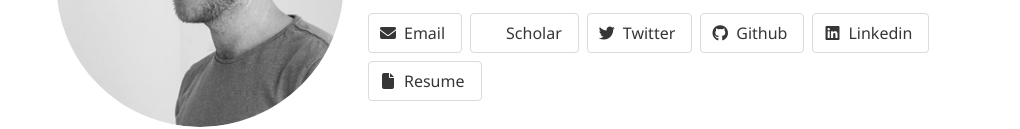
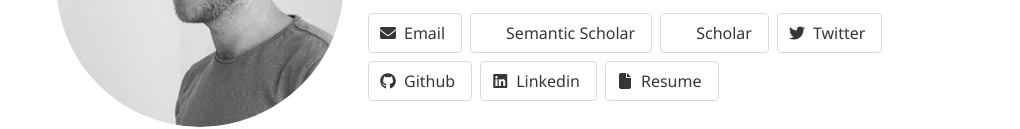
Before and after one commit to AsafShul/asafshul.github.io, a plain HTML site: page index.html in a window 1280 px wide. Shown: the part 209-338 px from the top of the page, without its empty margins (128-1148 px from the left). Drawn offline with nearby package versions, Linux system fonts and the light colour scheme; some icons are missing; a web font is replaced by a local one.

Commit message:
semantic scholar added

```diff
--- a/index.html
+++ b/index.html
@@ -55,6 +55,10 @@
               <a class="external-link button" href="mailto:asaf.shul@mail.huji.ac.il" target="_blank">
                 <span class="icon"><i class="fas fa-envelope"></i></span>
                 <span>Email</span>
+              <a class="external-link button" href="https://www.semanticscholar.org/author/Asaf-Shul/2292196743" target="_blank">
+                <span class="icon"><i class="ai ai-semantic-scholar"></i></span>
+                <span>Semantic Scholar</span>
+              </a>
 
               <a class="external-link button" href="https://scholar.google.com/citations?user=mIpZQhUAAAAJ&hl=en" target="_blank">
                 <span class="icon"><i class="ai ai-google-scholar"></i></span>
```
